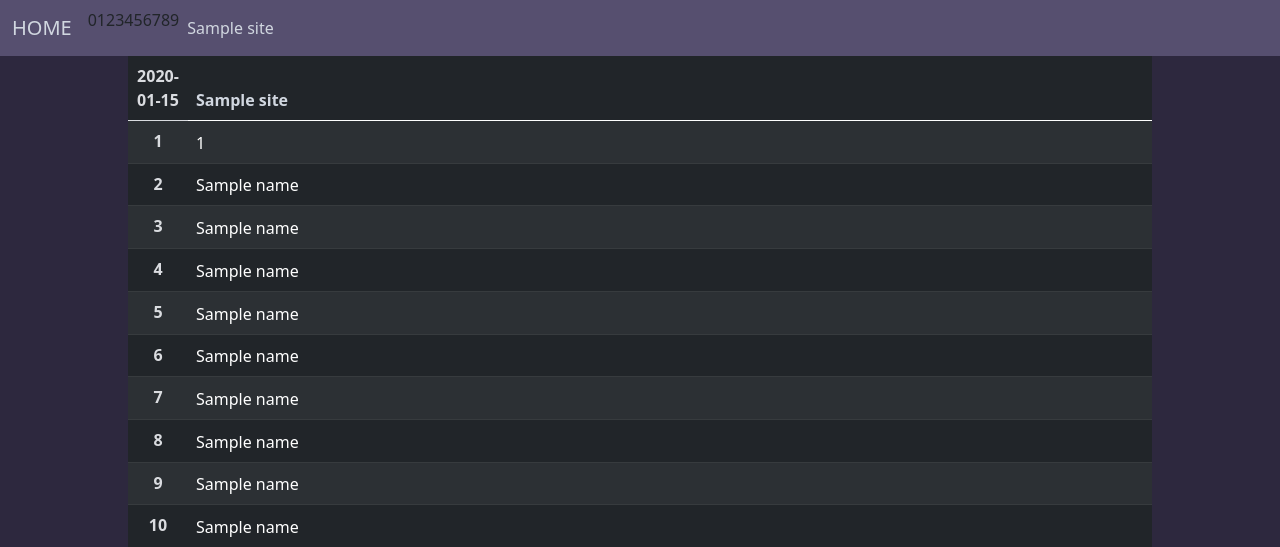
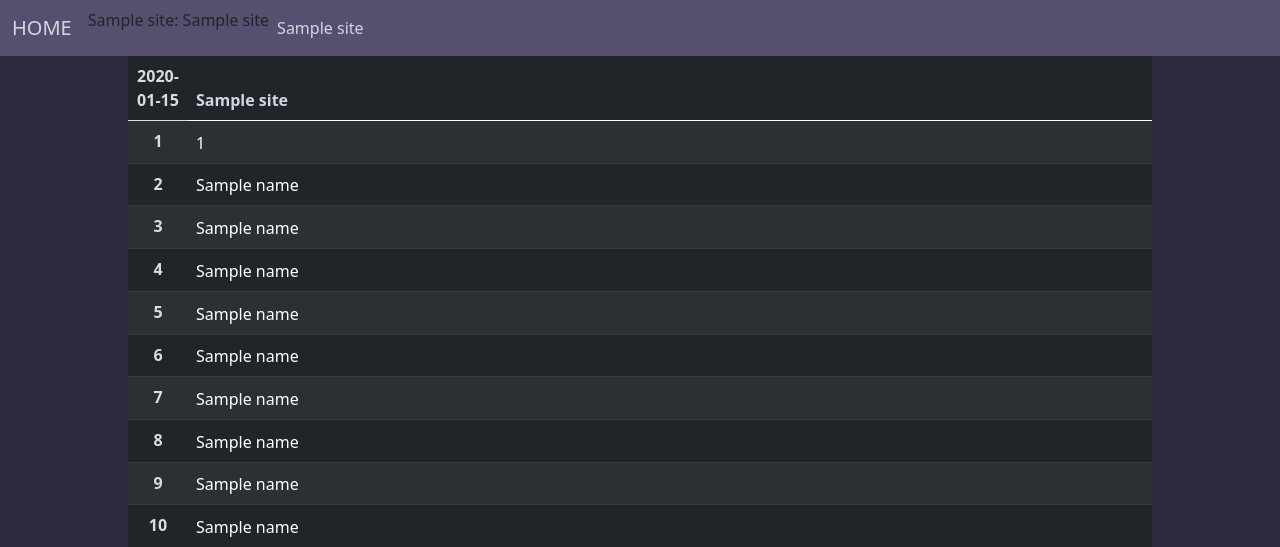
Before and after one commit to Hyeonjae-K/Keywords-service, a Flask app: template templates/index.html in a window 1280 px wide. Shown: the top 547 px of the page. Run offline with Flask 2, Linux system fonts and the light colour scheme; the template is opened without the code that fills it: most values are stand-ins (such as "Sample title", 1, 10 or a date in 2020).

Commit message:
sites 매개변수 값 확인

```diff
--- a/templates/index.html
+++ b/templates/index.html
@@ -20,8 +20,8 @@
                 </button>
                 <div class="collapse navbar-collapse" id="navbarNavAltMarkup">
                     <div class="navbar-nav">
-                        {% for i in range(10) %}
-                        <p>{{ i }}</p>
+                        {% for site in sites %}
+                        <p>{{ site }}: {{ sites[site] }}</p>
                         {% endfor %}
                         {% for site in sites %}
                         <a class="nav-link navbar-link" href="#">{{ site }}</a>
```
